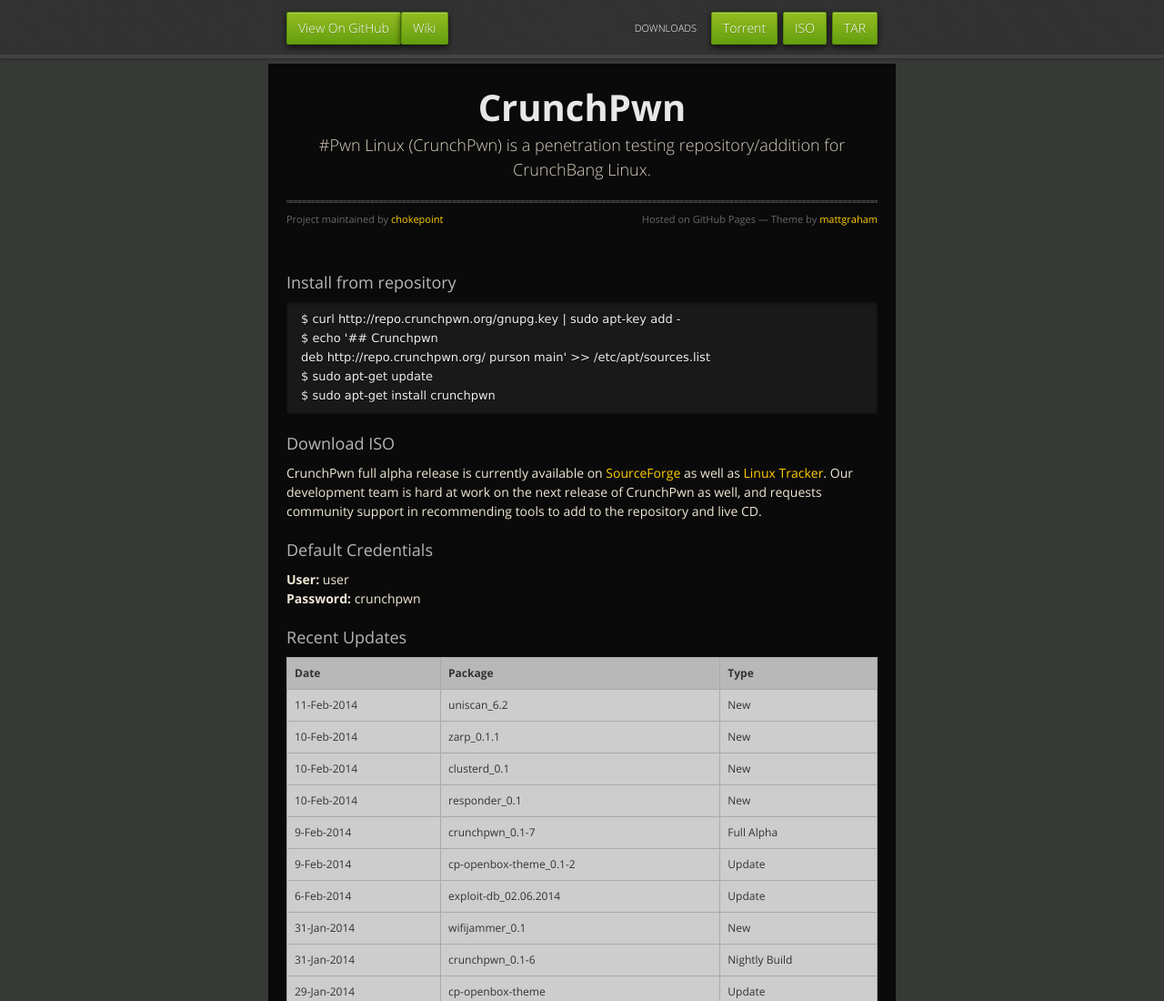
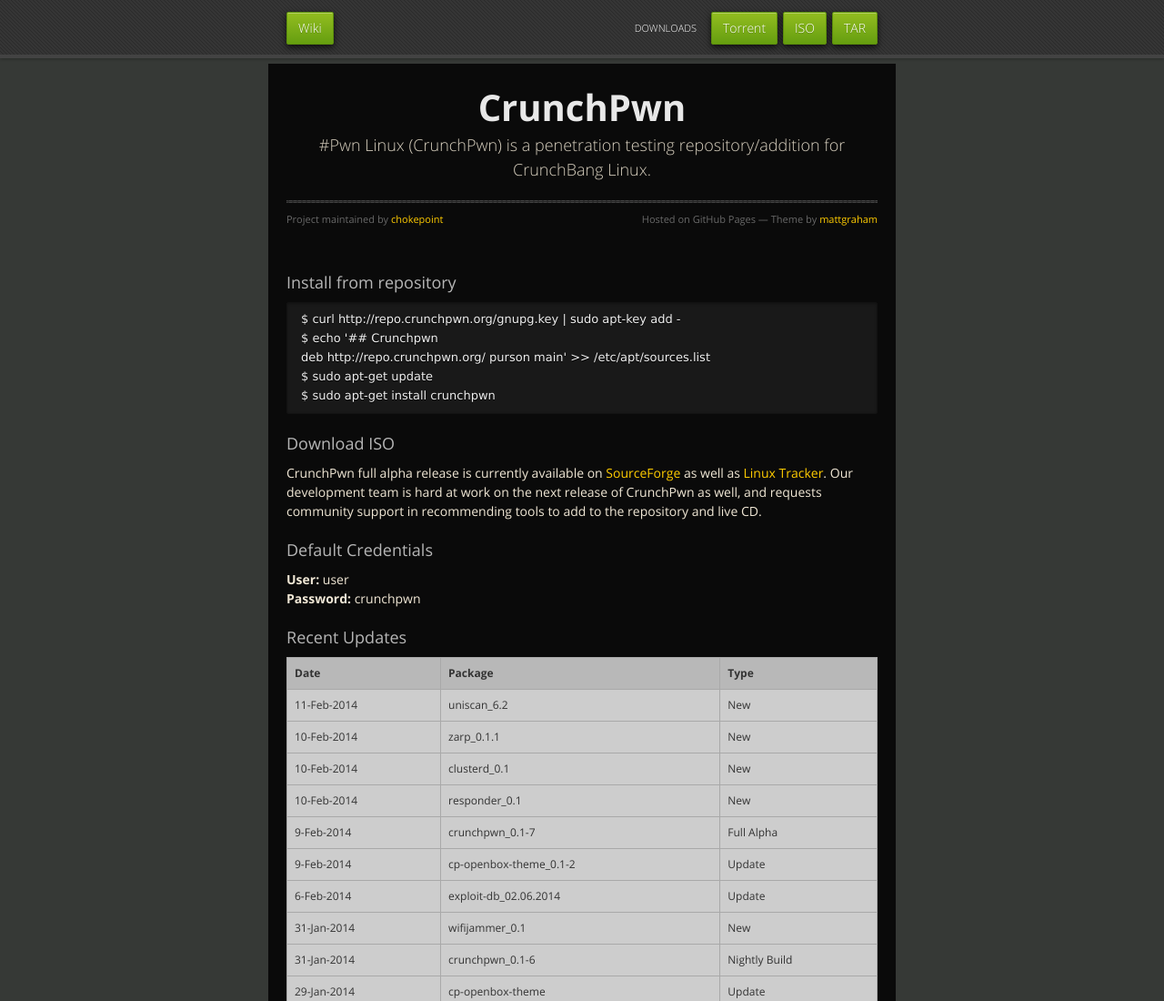
Before and after one commit to chokepoint/chokepoint.github.io, a plain HTML site: page index.html in a window 1280 px wide. Shown: the top 1100 px of the page at 91% size. Drawn offline with nearby package versions, Linux system fonts and the light colour scheme.

Commit message:
removed fork link

```diff
--- a/index.html
+++ b/index.html
@@ -31,7 +31,6 @@
   <body>
       <div id="header">
         <nav>
-          <li class="fork"><a href="https://github.com/chokepoint/crunchpwn">View On GitHub</a></li>
           <li class="fork"><a href="https://github.com/chokepoint/crunchpwn/wiki">Wiki</a></li>
           <li class="downloads"><a href="https://github.com/chokepoint/crunchpwn/tarball/master" target="_blank">TAR</a></li>
           <li class="downloads"><a href="http://sourceforge.net/projects/crunchpwn/files/FullAlpha-amd64/CrunchPwn-Live-amd64-0.1-2Alpha.iso/download" target="_blank">ISO</a></li>
```
